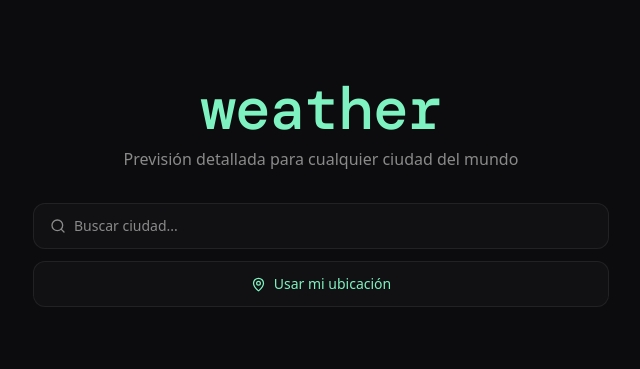
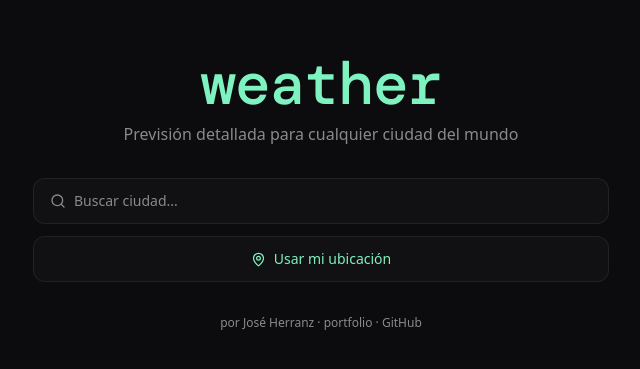
Before and after one commit to firegeist/weather-dashboard, a Next.js app: page / in a window 1280 px wide. Shown: the part 207-576 px from the top of the page, without its empty margins (319-959 px from the left). Built offline with nearby package versions, Linux system fonts and the light colour scheme; a web font is replaced by a local one.

Commit message:
feat: add author credits footer to home and city pages
Co-Authored-By: Claude Sonnet 4.6 <noreply@anthropic.com>

```diff
--- a/app/[city]/page.tsx
+++ b/app/[city]/page.tsx
@@ -185,6 +185,30 @@ export default async function CityPage({ params }: CityPageProps) {
         <ForecastGrid days={daily} />
       </div>
 
+      {/* Credits */}
+      <p style={{ color: "var(--text-secondary)", fontSize: "0.75rem", textAlign: "right", paddingTop: "0.5rem", paddingBottom: "1rem" }}>
+        por José Herranz ·{" "}
+        <a
+          href="https://joseherranz.dev"
+          target="_blank"
+          rel="noopener noreferrer"
+          className="transition-colors duration-200 hover:[color:var(--text-primary)]"
+          style={{ color: "var(--text-secondary)", textDecoration: "none" }}
+        >
+          portfolio
+        </a>
+        {" · "}
+        <a
+          href="https://github.com/firegeist"
+          target="_blank"
+          rel="noopener noreferrer"
+          className="transition-colors duration-200 hover:[color:var(--text-primary)]"
+          style={{ color: "var(--text-secondary)", textDecoration: "none" }}
+        >
+          GitHub
+        </a>
+      </p>
+
     </main>
   );
 }
--- a/components/HomeContent.tsx
+++ b/components/HomeContent.tsx
@@ -86,6 +86,32 @@ export default function HomeContent() {
         )}
 
       </div>
+
+      {/* Credits */}
+      <p style={{ color: "var(--text-secondary)", fontSize: "0.75rem", textAlign: "center", marginTop: "2rem" }}>
+        por José Herranz ·{" "}
+        <a
+          href="https://joseherranz.dev"
+          target="_blank"
+          rel="noopener noreferrer"
+          style={{ color: "var(--text-secondary)", textDecoration: "none", transition: "color 0.2s" }}
+          onMouseEnter={e => (e.currentTarget.style.color = "var(--text-primary)")}
+          onMouseLeave={e => (e.currentTarget.style.color = "var(--text-secondary)")}
+        >
+          portfolio
+        </a>
+        {" · "}
+        <a
+          href="https://github.com/firegeist"
+          target="_blank"
+          rel="noopener noreferrer"
+          style={{ color: "var(--text-secondary)", textDecoration: "none", transition: "color 0.2s" }}
+          onMouseEnter={e => (e.currentTarget.style.color = "var(--text-primary)")}
+          onMouseLeave={e => (e.currentTarget.style.color = "var(--text-secondary)")}
+        >
+          GitHub
+        </a>
+      </p>
     </main>
   );
 }
```
